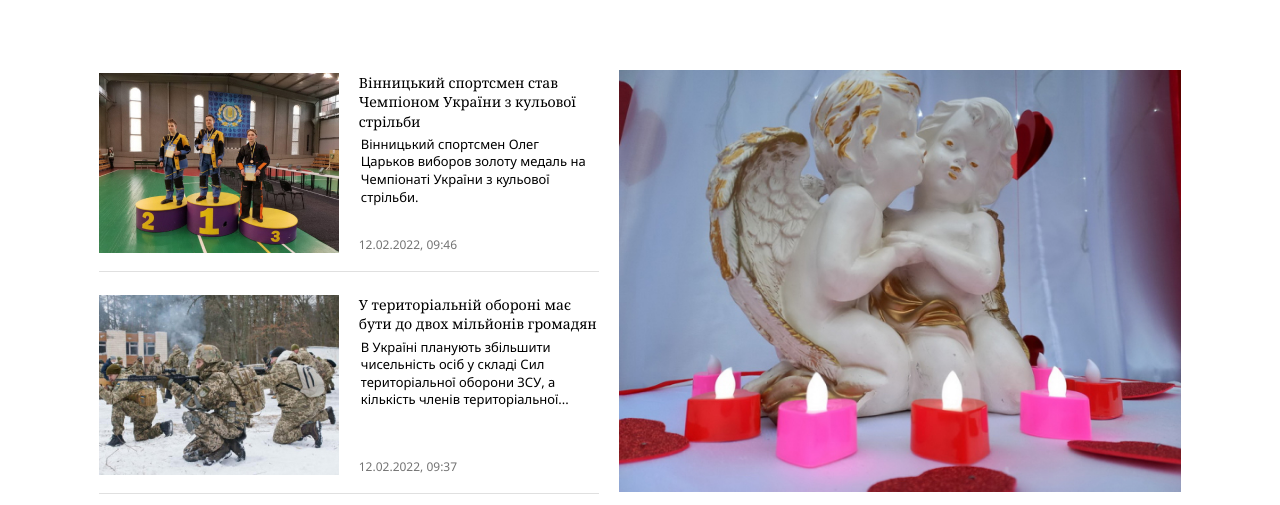
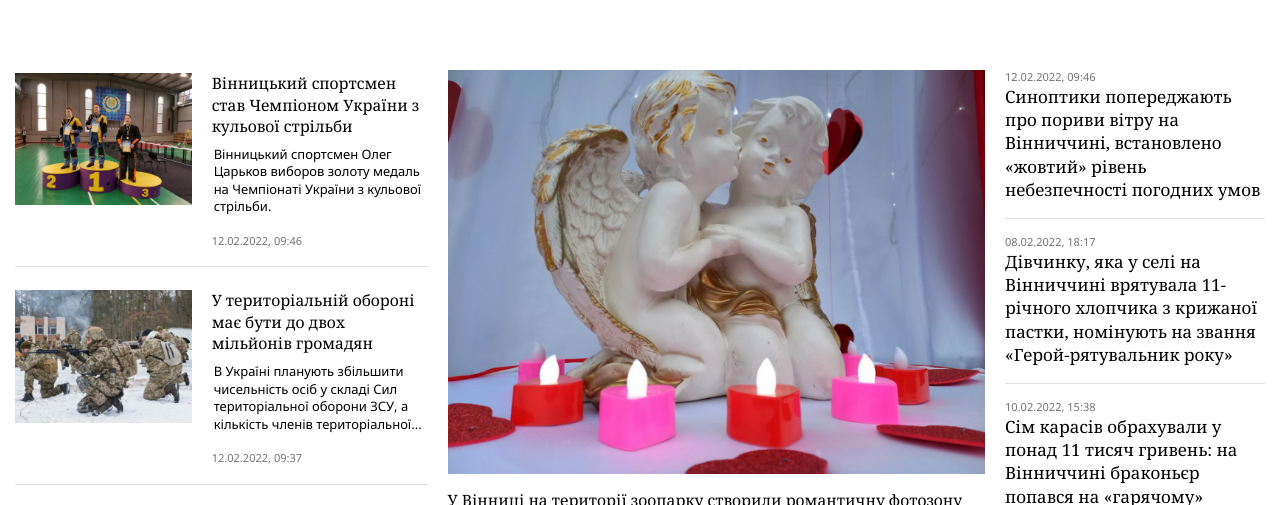
Before and after one commit to Stalmax76/News-Pages, a website: page src/index.html in a window 1280 px wide. Shown: the part 215-720 px from the top of the page. Drawn offline with nearby package versions, Linux system fonts and the light colour scheme; files that its build step writes are made by us from their sources; files whose address does not match are found by name; a web font is replaced by a local one.

Commit message:
first-page-practics-grids

```diff
--- a/gulp/version.json
+++ b/gulp/version.json
@@ -1,3 +1,3 @@
 {
-    "main": "20230423182043"
+    "main": "20230424211647"
 }
--- a/src/html/main.html
+++ b/src/html/main.html
@@ -1,7 +1,6 @@
 <main class="pages">
-  <div class="pages__container">
-    @@include('pages/city-page.html',{})
-    <!-- <section class="page economics-page">
+  @@include('pages/city-page.html',{})
+  <!-- <section class="page economics-page">
       <h2 class="economics-page__title title">Економіка</h2>
       <div class="economics-page__text text">
         Lorem ipsum dolor sit amet consectetur adipisicing elit. Laboriosam
@@ -89,5 +88,4 @@
         iste! At?
       </div>
     </section> -->
-  </div>
 </main>
--- a/src/html/pages/city-page.html
+++ b/src/html/pages/city-page.html
@@ -1,8 +1,8 @@
 <section class="page city-page">
-  <div class="city-page__content content-city-page">
-    <div class="content-city__first-block first-block-city">
-      <div class="first-block-city__items">
-        <div class="item-first-block-city card-with-foto">
+  <div class="city-page__container">
+    <div class="city-page__wrapper">
+      <div class="city-page__first-block first-block">
+        <div class="first-block__item card-with-foto">
           <div class="card-with-foto__image">
             <img src="@img/main/first__block/01.jpg" alt="img" />
           </div>
@@ -19,7 +19,7 @@
             </div>
           </div>
         </div>
-        <div class="item-first-block-city card-with-foto">
+        <div class="first-block__item card-with-foto">
           <div class="card-with-foto__image">
             <img src="@img/main/first__block/02.jpg" alt="img" />
           </div>
@@ -36,7 +36,7 @@
             </div>
           </div>
         </div>
-        <div class="item-first-block-city card-with-foto">
+        <div class="first-block__item card-with-foto">
           <div class="card-with-foto__image">
             <img src="@img/main/first__block/03.jpg" alt="img" />
           </div>
@@ -54,9 +54,8 @@
           </div>
         </div>
       </div>
-    </div>
-    <div class="content-city__second-block second-block-city">
-      <div class="second-block-city card-with-big-foto">
+      <div class="city-page__second-block second-block">
+        <div class="card-with-big-foto">
           <div class="card-with-big-foto__image">
             <img src="@img/main/first__block/04.jpg" alt="image" />
           </div>
@@ -80,39 +79,39 @@
           </div>
         </div>
       </div>
-    <div class="content-city__third-block third-block-city">
-      <div class="third-block__body">
-        <div class="body-third-block__card card-news">
+      <div class="city-page__third-block third-block">
+        <div class="third-block__wrapper">
+          <div class="third-block__item card-news">
             <div class="card-news__data card-date">12.02.2022, 09:46</div>
-          <div class="card-news__text card-text card-text-noto-serife">
+            <div class="card-news__text card-text card-text__noto-serife">
               Синоптики попереджають про пориви вітру на Вінниччині, встановлено
               «жовтий» рівень небезпечності погодних умов
             </div>
           </div>
-        <div class="body-third-block__card card-news">
-          <div class="card-news__data card-data">08.02.2022, 18:17</div>
-          <div class="card-news__text card-text card-text-noto-serife">
+          <div class="third-block__item card-news">
+            <div class="card-news__data card-date">08.02.2022, 18:17</div>
+            <div class="card-news__text card-text card-text__noto-serife">
               Дівчинку, яка у селі на Вінниччині врятувала 11-річного хлопчика з
               крижаної пастки, номінують на звання «Герой-рятувальник року»
             </div>
           </div>
-        <div class="body-third-block__card card-news">
-          <div class="card-news__data card-data">10.02.2022, 15:38</div>
-          <div class="card-news__text card-text card-text-noto-serife">
+          <div class="third-block__item card-news">
+            <div class="card-news__data card-date">10.02.2022, 15:38</div>
+            <div class="card-news__text card-text card-text__noto-serife">
               Сім карасів обрахували у понад 11 тисяч гривень: на Вінниччині
               браконьєр попався на «гарячому»
             </div>
           </div>
-        <div class="body-third-block__card card-news">
-          <div class="card-news__data card-data">10.02.2022, 12:21</div>
-          <div class="card-news__text card-text card-text-noto-serife">
+          <div class="third-block__item card-news">
+            <div class="card-news__data card-date">10.02.2022, 12:21</div>
+            <div class="card-news__text card-text card-text__noto-serife">
               В селі на Вінниччині незаконно побудували паркан, який на кілька
               метрів «заходить» у річку
             </div>
           </div>
-        <div class="body-third-block__card card-news">
-          <div class="card-news__data card-data">10.02.2022, 17:48</div>
-          <div class="card-news__text card-text card-text-noto-serife">
+          <div class="third-block__item card-news">
+            <div class="card-news__data card-date">10.02.2022, 17:48</div>
+            <div class="card-news__text card-text card-text__noto-serife">
               У Вінницькій області на трасі не розминулись дві вантажівки. Одна
               машина перекинулась
             </div>
@@ -120,4 +119,5 @@
         </div>
       </div>
     </div>
+  </div>
 </section>
--- a/src/scss/_common.scss
+++ b/src/scss/_common.scss
@@ -16,59 +16,52 @@ $titleFontFamily: "Noto Serif";
    align-items: flex-start;
    border-bottom: 1px solid rgba(224, 224, 224, 1);
    padding-top: 3px;
+   column-gap: 20px;
    padding-bottom: 18px;
    margin-bottom: 20px;
-}
-.card-with-foto:last-child {
+   &:last-child {
       margin-bottom: 2px;
    }
-
-.card-with-foto__image {
-   margin-right: 20px;
+   &__image {
+      flex: 0 1 45%;
+      img {
+         width: 100%;
       }
-.card-with-photo__image img {
-   height: 100%;
    }
-.card-with-foto__content {
-   width: 238px;
-   min-height: 180px;
+   &__content {
+      flex: 0 1 55%;
+   }
+}
+.content-card-with-foto {
    display: flex;
    flex-direction: column;
+   &__title {
+      margin-bottom: 8px;
    }
-.content-card-with-foto__title {
-   flex: 0 1 auto;
+   &__text {
+      padding: 0px 2px 18px 2px;
+      align-self: auto;
    }
-
-.content-card-with-foto__text {
-   flex: 1 1 auto;
-   padding: 5px 2px 8px 2px;
-}
-
-.content-card-with-foto__date {
-   flex: 0 1 auto;
 }
 
 //================= card-with-big-foto =========================
 .card-with-big-foto {
    display: flex;
    flex-direction: column;
-   justify-content: flex-start;
-   align-items: center;
-   // height: 680px;
+   // justify-content: flex-start;
 }
 .card-with-big-foto__image {
-   flex: 0 1 60%;
+   flex: 0 1 55%;
 }
 .card-with-big-foto__image img {
    width: 100%;
 }
 .card-with-big-foto__content {
    flex: 0 1 30%;
+   width: 100%;
+   text-align: left;
 }
 .content-card-with-big-foto {
-   display: flex;
-   flex-direction: column;
-   align-items: stretch;
 }
 .content-card-with-big-foto__title {
    margin-top: 16px;
@@ -77,51 +70,42 @@ $titleFontFamily: "Noto Serif";
 
 .content-card-with-big-foto__text {
    margin-top: 7px;
-   flex: 1 1 auto;
 }
 
 .card-with-big-foto__date {
-   flex: 0 1 auto;
    margin-top: 7px;
 }
 
 // ============= commman block=============================================
 .card-title {
    font-family: $fontCardTitle;
-   font-size: 14px; /* 18/14 */
+   font-size: 1.2rem; /* 18/14 */
    line-height: 1.38; /* 25/18 */
 }
 .card-text {
    line-height: 1.35;
-   &-noto-serife {
+   &__noto-serife {
       font-family: "Noto Serif";
-      font-size: 18px;
+      font-size: 1.3rem; /* 18/14 */
       line-height: 1.38;
    }
 }
 .card-date {
    color: rgba(115, 115, 115, 1);
-   font-size: 12px;
+   font-size: 0.85rem; /* 12/14 */
    line-height: 1.33;
 }
 // ========================== item-news-card ===========================================================
 .card-news {
    padding-bottom: 16px;
-}
-.card-news:last-child {
-   .card-news__text {
-      border-bottom: none;
-      padding-bottom: 0px;
-   }
-}
-.card-news__date {
+   &__date {
       padding-bottom: 4px;
    }
-
-.card-news__text {
+   &__text {
       text-align: left;
       border-bottom: 1px solid rgba(224, 224, 224, 1);
-   padding-bottom: 16px;
+      padding-bottom: 1.28rem; /* 128.571429%; /* 18/14 */
+   }
 }
 
 // ================================= button ================================
--- a/src/scss/_main.scss
+++ b/src/scss/_main.scss
@@ -3,6 +3,11 @@
 .pages {
    padding-top: 285px;
    padding-bottom: 30px;
+}
+.page {
+}
+.city-page {
+   min-width: 100%;
 }
 
 .economics-page {
--- a/src/scss/pages/_city_page.scss
+++ b/src/scss/pages/_city_page.scss
@@ -1,71 +1,73 @@
-.page {
+.city-page__wrapper {
+   width: 100%;
+   display: grid;
+   grid-template-columns: 33% 43% 22%;
+   grid-template-rows: repeat(3 1fr);
+   column-gap: 20px;
 }
-.city-page {
-   overflow: hidden;
-   padding-bottom: 30px;
-   &__content {
-      position: relative;
-   }
+.city-page__first-block {
+   grid-column: 1/2;
+   grid-row: 1/4;
+}
+.first-block {
+}
+.first-block__item {
 }
 
-.content-city-page {
-   display: flex;
-   justify-content: space-between;
-   gap: 20px;
+.city-page__second-block {
+   grid-column: 2/3;
+   grid-row: 1/4;
+}
+.second-block {
 }
 
-.first-block-city {
-   flex: 0 1 33%;
-   &__items {
-      display: flex;
-      flex-direction: column;
-      justify-content: center;
-   }
+.city-page__third-block {
+   grid-column: 3/4;
+   grid-row: 1/4;
+}
+.third-block {
+}
+.third-block__wrapper {
+   padding-right: 15px;
+}
+.third-block__item {
 }
 
-.second-block-city {
-   flex: 0 1 45%;
-}
-
-.content-city__third-block {
-   flex: 0 1 25%;
-}
-
-@media (max-width: 1510px) {
-   .content-city-page {
-      flex-wrap: wrap;
-      justify-content: center;
-   }
-   .first-block-city {
-      flex: 0 1 40%;
-   }
-   .card-with-foto {
-      justify-content: flex-start;
-   }
-   .card-with-foto__content {
-      width: 100%;
-      height: 100%;
-   }
-   .second-block-city {
-      height: 100%;
-   }
-   .card-with-big-foto {
-      width: 100%;
-   }
-   .content-city__third-block {
-      flex: 0 1 100%;
-      padding: 3px 5px;
-   }
-   .third-block__body {
-      margin: 0 auto;
-      display: flex;
-      flex-wrap: wrap;
-      gap: 25px;
-   }
-   .body-third-block__card {
-      width: 45%;
-   }
-}
+// @media (max-width: 1510px) {
+//    .content-city-page {
+//       flex-wrap: wrap;
+//       justify-content: center;
+//    }
+//    .first-block-city {
+//       flex: 0 1 40%;
+//    }
+//    .card-with-foto {
+//       justify-content: flex-start;
+//    }
+//    .card-with-foto__content {
+//       width: 100%;
+//       height: 100%;
+//    }
+//    .second-block-city {
+//       height: 100%;
+//    }
+//    .card-with-big-foto {
+//       width: 100%;
+//    }
+//    .content-city__third-block {
+//       flex: 0 1 100%;
+//       padding: 3px 5px;
+//    }
+//    .third-block__body {
+//       margin: 0 auto;
+//       display: flex;
+//       flex-wrap: wrap;
+//       gap: 25px;
+//    }
+//    .body-third-block__card {
+//       width: 45%;
+//    }
+// }
 
 // @media (max-width: 1410px) {
 //    .content-city-page {
```
Also changed, not shown: src/html/common.html (+1 -1 lines), dist/css/style.css, dist/css/style.min.css, dist/img/stack/sprite.stack.html, dist/index.html. Lines whose indentation alone changed are shown as unchanged.
